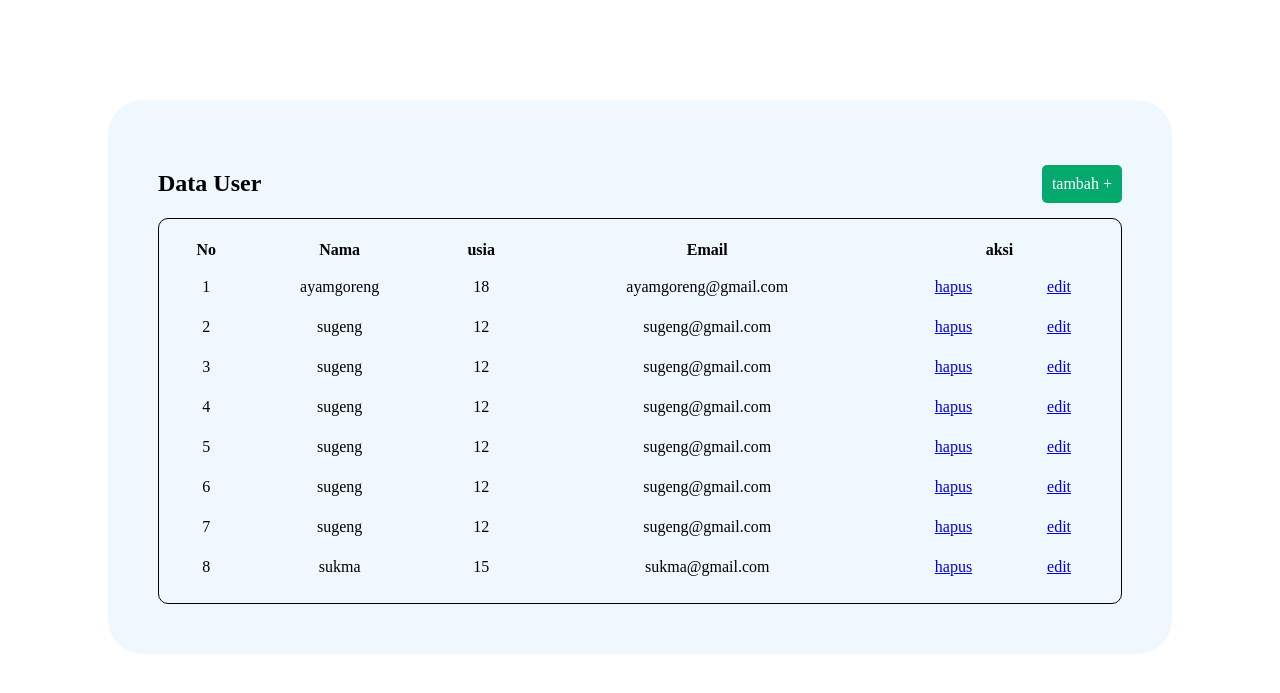
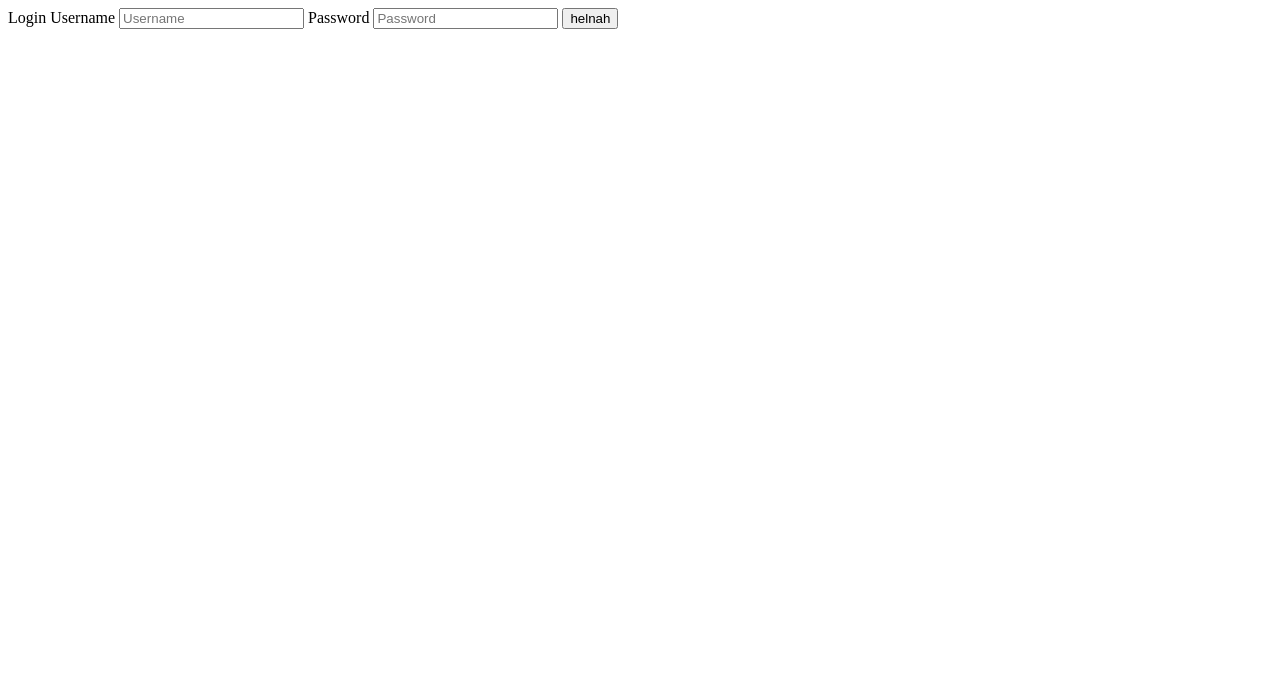
Before and after one commit to trigusf/php-dasar, a PHP site: page / in a window 1280 px wide. Shown: the top 693 px of the page. Run offline with PHP 8.4, Linux system fonts and the light colour scheme; data comes from the database, SQL or seed files in the repository.

Commit message:
rombak, tambah authlogin

```diff
--- a/create.php
+++ b/app/controller/create.php
@@ -1,13 +1,13 @@
 <?php
 
-include 'db.php';
+include '../database/db.php';
 if (isset($_POST['submit'])) {
     $nama = $_POST['nama'];
     $usia = $_POST['usia'];
     $email = $_POST['email'];
 
-mysqli_query($conn, "INSERT INTO tb_users (nama, usia, email) VALUES ('$nama', '$usia', '$email')");
-header('Location: index.php');
+mysqli_query($conn, "INSERT INTO tb_users (username, usia, email) VALUES ('$nama', '$usia', '$email')");
+header('Location: ../views/dashboard.php');
 
 }
 ?>
--- a/index.php
+++ b/index.php
@@ -1,58 +1,19 @@
-<?php
-
-include 'db.php';
-
-
-?>
-
 <!DOCTYPE html>
 <html lang="en">
 <head>
     <meta charset="UTF-8">
     <meta name="viewport" content="width=device-width, initial-scale=1.0">
-    <link rel="stylesheet" href="style.css">
-    <title>CRUD BASIC</title>
+    <link rel="stylesheet" href="src/style.css">
+    <title>Document</title>
 </head>
 <body>
-
-<div class="parent">
-
-    <div class="header">
-        <h2>Data User</h2>
-        <a href="create.php" class="tambah">tambah + </a>
-    </div>
-
-    <table>
-        <tr>
-            <th>No</th>
-            <th>Nama</th>
-            <th>usia</th>
-            <th>Email</th>
-            <th colspan="2">aksi</th>
-        </tr>
-        <tr>
-            <?php
-            $no = 1;
-            $resutl = mysqli_query($conn, "SELECT * FROM tb_users");
-
-            while($row = mysqli_fetch_assoc($resutl)){
-                echo "<tr>
-                        <td>$no</td>
-                        <td>{$row['nama']}</td>
-                        <td>{$row['usia']}</td>
-                        <td>{$row['email']}</td>
-                        <td><a href='delete.php?id={$row['id_users']}'>hapus</a></td>
-                        <td><a href='edit.php?id={$row['id_users']}'>edit</a></td>
-                    </tr>";
-            $no++;
-            };
-
-
-
-            ?>
-        </tr>
-    </table>
-
-</div>
+    <form action="app/controller/authController.php" method="post">
+        <span>Login</span>
+        <span>Username</span>
+        <input type="text" name="username" id="" placeholder="Username">
+        <span>Password</span>
+        <input type="password" name="password" id="" placeholder="Password">
+        <button type="submit">helnah</button>
+    </form>
 </body>
 </html>
```
Also changed, not shown: app/controller/authController.php (added, +31 -0 lines), app/views/dashboard.php (added, +58 -0 lines), README.txt (added), app/controller/delete.php (renamed from delete.php), app/controller/edit.php (added), app/database/db.php (renamed from db.php), app/database/db_users.sql (renamed from db_users.sql), src/style.css (renamed from style.css).
